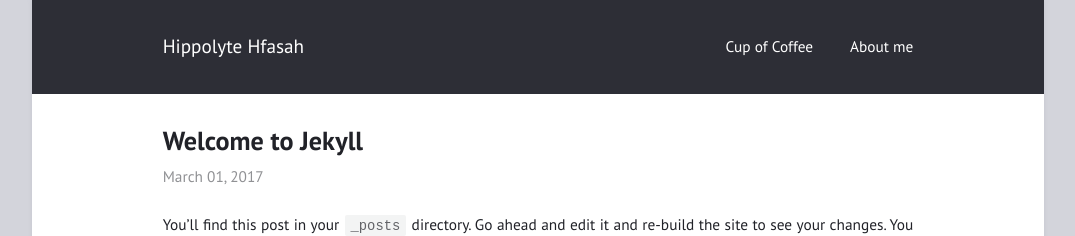
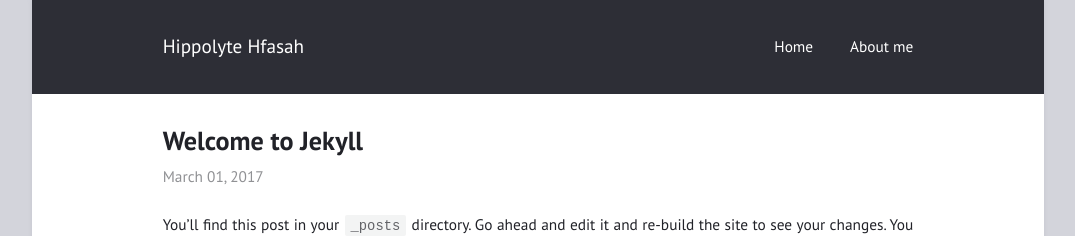
Before and after one commit to hfasah/hfasah.github.io, a Jekyll site: the page built from _posts/2017-03-01-welcome-to-jekyll.md, in a window 1280 px wide. Shown: the top 236 px of the page, without its empty margins (102-1177 px from the left). Built offline with Jekyll 4.4.1, drawn with Linux system fonts in a browser that asks for light colours.

Commit message:
Update _config.yml

```diff
--- a/_config.yml
+++ b/_config.yml
@@ -16,7 +16,7 @@ minimal: false             # use a dark header
 # Menu
 
 navigation:                # accepts {file, title, url, icon, sidebaricon}
-  - {file: "index.html", title: "Cup of Coffee" }
+  - {file: "index.html", title: "Home" }
   - {file: "README.md", title: "About me"}
 
 external:                  # shows a footer with social links - for available icons see fontawesome.com/icons
```
